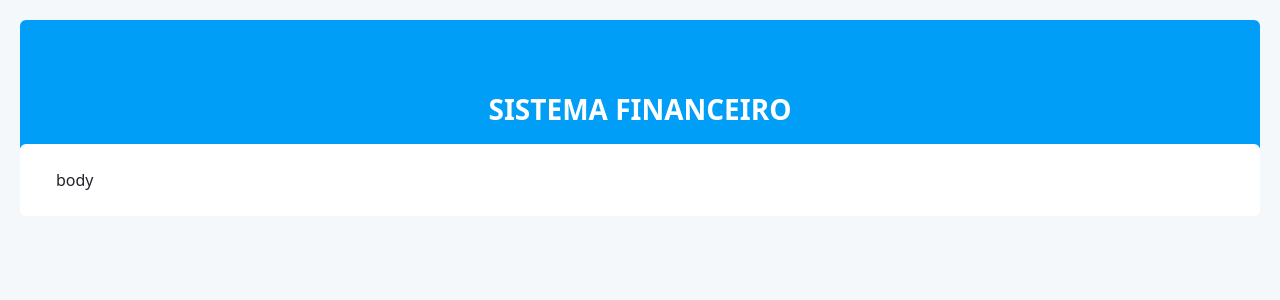
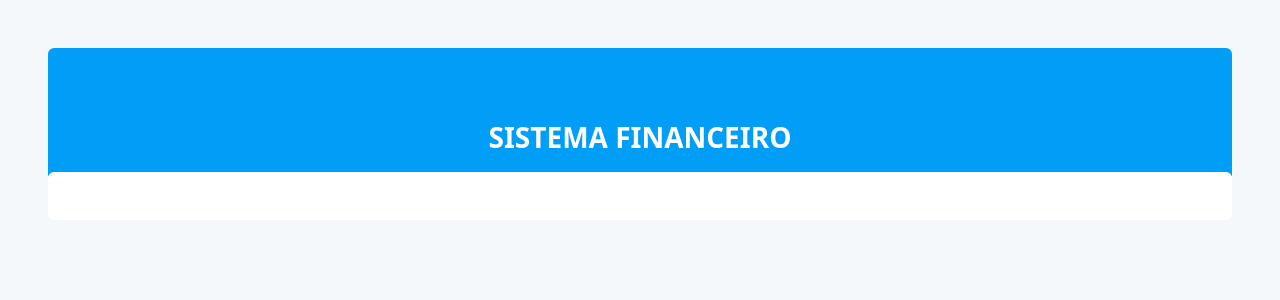
Before and after one commit to NycolasCruz/Sistema-Financeiro, a React (Create React App) app: page / in a window 1280 px wide. Shown: the top 300 px of the page. Built offline with nearby package versions, Linux system fonts and the light colour scheme.

Commit message:
style: ajuste na classe

```diff
--- a/src/App.tsx
+++ b/src/App.tsx
@@ -2,7 +2,7 @@ import 'bootstrap/dist/css/bootstrap.min.css';
 
 export default function App() {
     return (
-        <div className="card-body newm-5">
+        <div className="card-body m-12">
             <div className="rounded-top bg-blue" style={{height: '8rem'}}>
                 <div className="d-flex text-center flex-column text-white pt-8">
                     <span className="fw-bold fs-3 pt-9">SISTEMA FINANCEIRO</span>
@@ -10,7 +10,7 @@ export default function App() {
             </div>
 
             <div className="bg-white rounded mb-9 mt-n1 py-6 px-9">
-                body
+
             </div>
         </div>
     )
```
